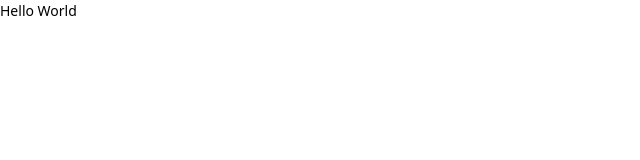
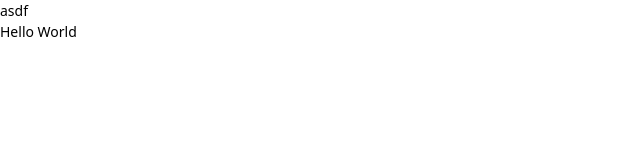
Before and after one commit to choi138/assignment, a React (Vite) app: page / in a window 1280 px wide. Shown: the top 160 px of the page, without its empty margins (0-640 px from the left). Built offline with nearby package versions, Linux system fonts and the light colour scheme.

Commit message:
feat: add Navbar component

```diff
--- a/src/App.tsx
+++ b/src/App.tsx
@@ -1,8 +1,10 @@
 import React from 'react';
+import { Navbar } from './components';
 
 export const App: React.FC = () => {
   return (
     <div>
+      <Navbar />
       <h1>Hello World</h1>
     </div>
   );
--- /dev/null
+++ b/src/components/Navbar/index.tsx
@@ -0,0 +1,9 @@
+import React from 'react';
+
+export const Navbar: React.FC = () => {
+  return (
+    <div className="bg-[]">
+      <h1>asdf</h1>
+    </div>
+  );
+};
--- /dev/null
+++ b/src/components/index.ts
@@ -0,0 +1 @@
+export * from './Navbar';
```
